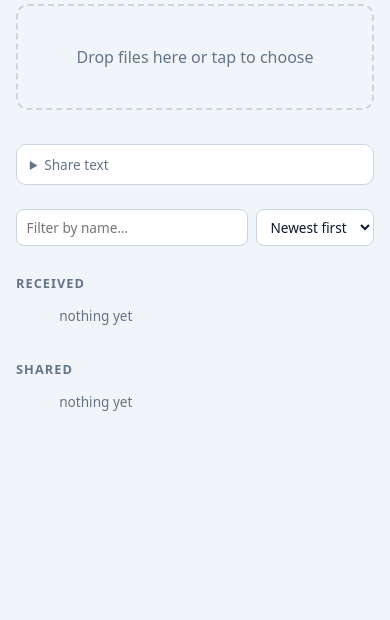
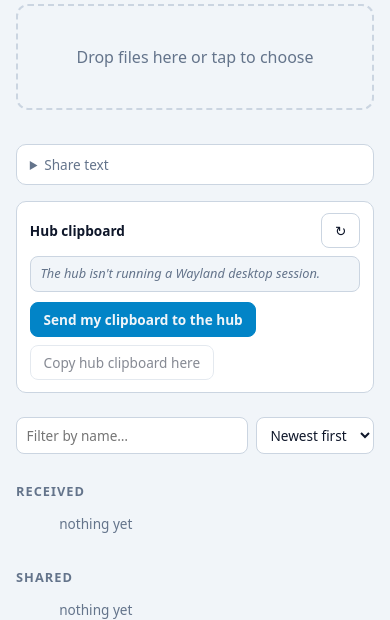
Before and after one commit to Ferinmtk/droplet, a Flask app: page / in a window 390 px wide. Shown: the part 265-885 px from the top of the page. Before the commit the page ends 676 px from the top, so only its background shows below. Run offline with Flask 3, Linux system fonts and the light colour scheme; data that the repository does not hold is empty; parts of the project's set-up code (start-up, migrations or seed data) failed here and were passed over; some libraries are stand-ins or nearby versions.

Commit message:
Add a paste button to the chat and a hub clipboard card
📋 next to Send posts this device's clipboard as a chat message, so a
link copied on the laptop is one tap away on the phone. With Hub picked,
a "Hub clipboard" card previews the hub's clipboard and moves text
either way.

The async clipboard API only exists on https/localhost, so on the plain
http LAN URL the card offers a box to paste into and a selectable block
instead. The preview is fetched when the card appears or the app comes
back to the foreground, not polled, because every read runs wl-paste on
the hub.

```diff
--- /dev/null
+++ b/static/clipboard.js
@@ -0,0 +1,180 @@
+// Shared clipboard: a 📋 button in the chat that sends this device's
+// clipboard as a message, and a "Hub clipboard" card (while Hub is picked)
+// for moving text between this device and the hub's own clipboard.
+(() => {
+  // the async clipboard API only exists in a secure context (the tailnet's
+  // https or localhost); on the plain-http LAN URL the card falls back to
+  // a text box to paste into and a block of text to select
+  const clip = window.isSecureContext ? navigator.clipboard : null;
+  const canRead = !!clip?.readText;
+  const canWrite = !!clip?.writeText;
+  const PREVIEW = 400;   // characters shown before "…"
+
+  document.head.append(el("style", { textContent: `
+    #clip-card { margin-top:1rem; }
+    #clip-card .clip-head { justify-content:space-between; margin-bottom:.5rem; }
+    #clip-card .clip-text { background:var(--bg); border:1px solid var(--line); border-radius:8px; padding:.5rem .6rem;
+      margin-bottom:.6rem; font-family:ui-monospace,monospace; font-size:.8rem; line-height:1.4;
+      white-space:pre-wrap; word-break:break-word; max-height:7.5rem; overflow:auto; }
+    #clip-card .clip-text.dim { font-family:inherit; font-style:italic; }
+    #clip-card .clip-text.full { max-height:14rem; user-select:all; -webkit-user-select:all; }
+    #clip-card textarea { margin-bottom:.5rem; }
+    #clip-card .clip-extra:not(:empty) { margin-top:.6rem; }
+    #chat-paste { flex:0 0 auto; }
+  ` }));
+
+  async function readLocal() {
+    try {
+      return await clip.readText();
+    } catch {
+      flash("This browser didn't allow reading the clipboard");
+      return null;
+    }
+  }
+
+  async function errorOf(res, fallback) {
+    const j = res ? await res.json().catch(() => ({})) : {};
+    return j.reason || j.error || fallback;
+  }
+
+  // --- 📋 in the chat: send what's on this device's clipboard ---
+
+  const chatSend = document.getElementById("chat-send");
+  if (chatSend && canRead) {
+    const paste = el("button", { id: "chat-paste", type: "button", textContent: "📋",
+                                 title: "Send what's on this device's clipboard" });
+    paste.onclick = async () => {
+      const to = chatWith;   // the chat could change while the clipboard prompt is up
+      if (!to) return;
+      const text = await readLocal();
+      if (text == null) return;
+      if (!text.trim()) { flash("Nothing to send, the clipboard has no text"); return; }
+      const body = new FormData();
+      body.append("text", text);
+      body.append("to", to);
+      paste.disabled = true;
+      const res = await fetch("/text", { method: "POST", body }).catch(() => null);
+      paste.disabled = false;
+      if (res && res.ok) loadChat();
+      else flash(await errorOf(res, "Didn't send, is the hub reachable?"));
+    };
+    chatSend.before(paste);
+  }
+
+  // --- Hub clipboard card ---
+
+  const refreshBtn = el("button", { type: "button", textContent: "↻", title: "Check the hub's clipboard again" });
+  const preview = el("div", { className: "clip-text dim", textContent: "Checking…" });
+  const sendBtn = el("button", { type: "button", className: "primary", textContent: "Send my clipboard to the hub" });
+  const copyBtn = el("button", { type: "button", textContent: "Copy hub clipboard here" });
+  // without clipboard access, a box to paste into stands in for sendBtn
+  const pasteBox = el("textarea", { placeholder: "Paste text here to put it on the hub's clipboard" });
+  const pasteSend = el("button", { type: "button", className: "primary", textContent: "Send to the hub's clipboard" });
+  const pasteForm = el("div", { className: "clip-extra", hidden: true }, pasteBox, el("div", { className: "row" }, pasteSend));
+  const actions = el("div", { className: "row" }, ...(canRead ? [sendBtn, copyBtn] : [copyBtn]));
+  const full = el("div", { className: "clip-extra" });   // hub text to select by hand
+  const card = el("section", { className: "card", id: "clip-card", hidden: true },
+    el("div", { className: "row clip-head" }, el("b", { textContent: "Hub clipboard" }), refreshBtn),
+    preview, actions, pasteForm, full);
+  (document.getElementById("features") || document.body).append(card);
+
+  let seq = 0;              // only the newest check gets to draw
+  let off = false;          // the hub has the feature turned off
+  let shown = false;
+
+  function show(j) {
+    full.innerHTML = "";
+    const usable = !!j && j.available;
+    actions.hidden = !usable;
+    pasteForm.hidden = !usable || canRead;
+    const hubHasText = usable && j.text != null;
+    copyBtn.disabled = !hubHasText;
+    preview.classList.toggle("dim", !hubHasText);
+    if (!hubHasText) {
+      preview.textContent = !j ? "Couldn't reach the hub." : j.reason || "Nothing on the hub's clipboard.";
+      return;
+    }
+    const t = j.text;
+    preview.textContent = t.length > PREVIEW
+      ? `${t.slice(0, PREVIEW)}… (${t.length.toLocaleString()} characters${j.truncated ? ", cut at 1 MB" : ""})`
+      : t;
+  }
+
+  async function load() {
+    const n = ++seq;
+    refreshBtn.disabled = true;
+    const res = await fetch("/api/hub/clipboard", { cache: "no-store" }).catch(() => null);
+    const j = res && res.ok ? await res.json().catch(() => null) : null;   // a PIN redirect isn't JSON
+    if (n !== seq) return j;
+    refreshBtn.disabled = false;
+    if (res && res.status === 404) { off = true; card.remove(); return null; }   // turned off on the hub
+    show(j);
+    return j;
+  }
+
+  async function sendToHub(text, btn) {
+    if (!text || !text.trim()) { flash("Nothing to send, the clipboard has no text"); return false; }
+    btn.disabled = true;
+    const res = await fetch("/api/hub/clipboard", {
+      method: "POST", headers: { "Content-Type": "application/json" }, body: JSON.stringify({ text }),
+    }).catch(() => null);
+    btn.disabled = false;
+    if (!res || !res.ok) { flash(await errorOf(res, "Couldn't reach the hub")); return false; }
+    flash("Copied to the hub's clipboard");
+    load();
+    return true;
+  }
+
+  // shown for selecting by hand when this browser won't write the clipboard
+  function showFull(text) {
+    full.innerHTML = "";
+    const block = el("div", { className: "clip-text full", textContent: text });
+    full.append(block, el("p", { className: "dim", textContent: "Select the text above and copy it." }));
+    const range = document.createRange();
+    range.selectNodeContents(block);
+    const sel = getSelection();
+    sel.removeAllRanges();
+    sel.addRange(range);
+    // the legacy copy command still works on plain http in most browsers
+    let copied = false;
+    try { copied = document.execCommand("copy"); } catch {}
+    flash(copied ? "Copied from the hub" : "Select the text and copy it");
+  }
+
+  sendBtn.onclick = async () => {
+    const text = await readLocal();
+    if (text != null) sendToHub(text, sendBtn);
+  };
+  pasteSend.onclick = async () => {
+    if (await sendToHub(pasteBox.value, pasteSend)) pasteBox.value = "";
+  };
+  copyBtn.onclick = async () => {
+    copyBtn.disabled = true;
+    const j = await load();   // fresh, not whatever the preview showed
+    if (!j || j.text == null) { if (j) flash(j.reason || "Nothing to copy"); return; }
+    if (canWrite) {
+      try {
+        await clip.writeText(j.text);
+        flash(`Copied ${j.text.length.toLocaleString()} characters from the hub`);
+        return;
+      } catch {}   // e.g. Safari, which wants the write right inside the tap
+    }
+    showFull(j.text);
+  };
+  refreshBtn.onclick = load;
+
+  // the card belongs to "Send to: Hub"; check the pick cheaply rather than
+  // hooking the page's own render functions
+  function sync() {
+    if (off) return;
+    const want = target === "hub";
+    if (want === shown) return;
+    shown = want;
+    card.hidden = !want;
+    if (want) load();
+  }
+  setInterval(sync, 400);
+  // coming back to the app is the usual moment the hub's clipboard changed
+  document.addEventListener("visibilitychange", () => { if (!document.hidden && shown && !off) load(); });
+  sync();
+})();
--- a/templates/index.html
+++ b/templates/index.html
@@ -723,5 +723,6 @@ setInterval(refresh, 5000);
 document.addEventListener("visibilitychange", () => { if (!document.hidden) refresh(); });
 </script>
 <!-- feature scripts: plain scripts that use the helpers above (el, flash, me, latest, others…) -->
+<script src="/static/clipboard.js"></script>
 </body>
 </html>
```
